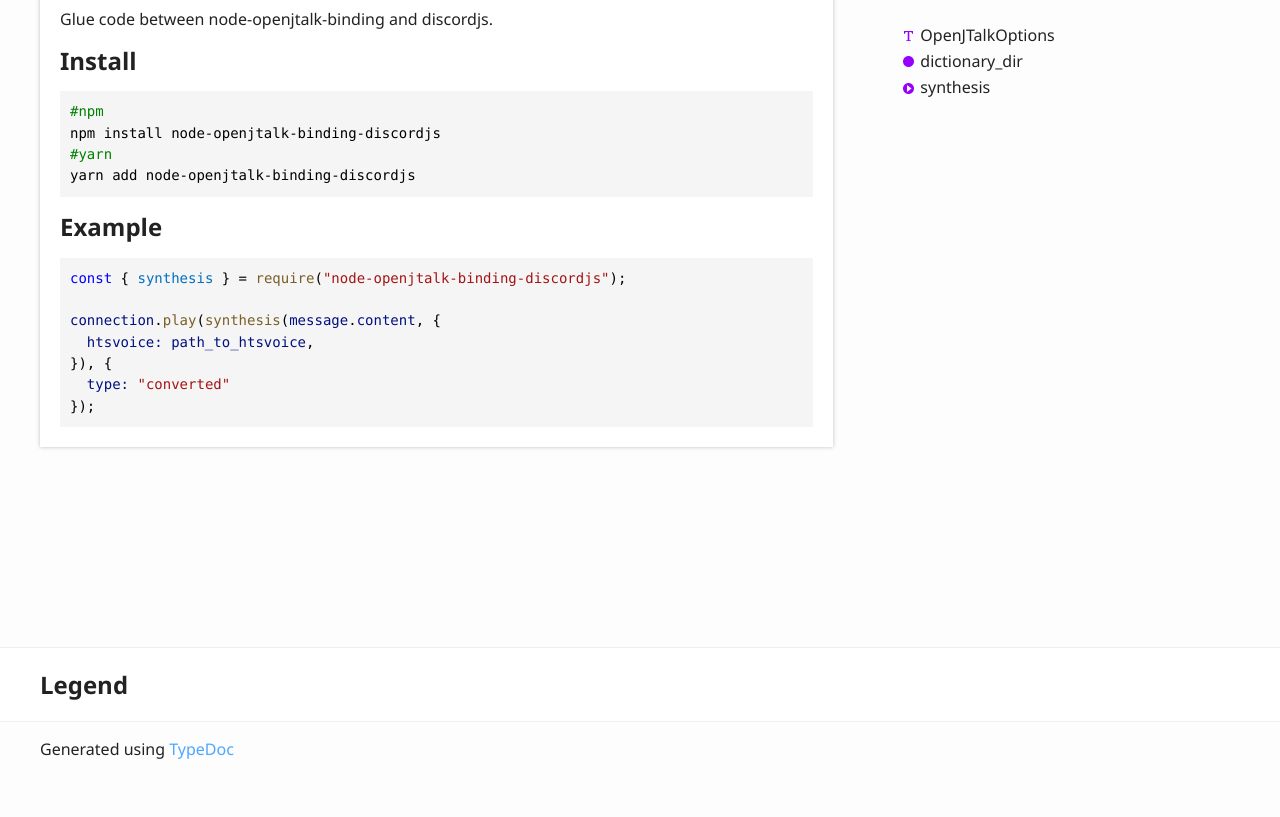
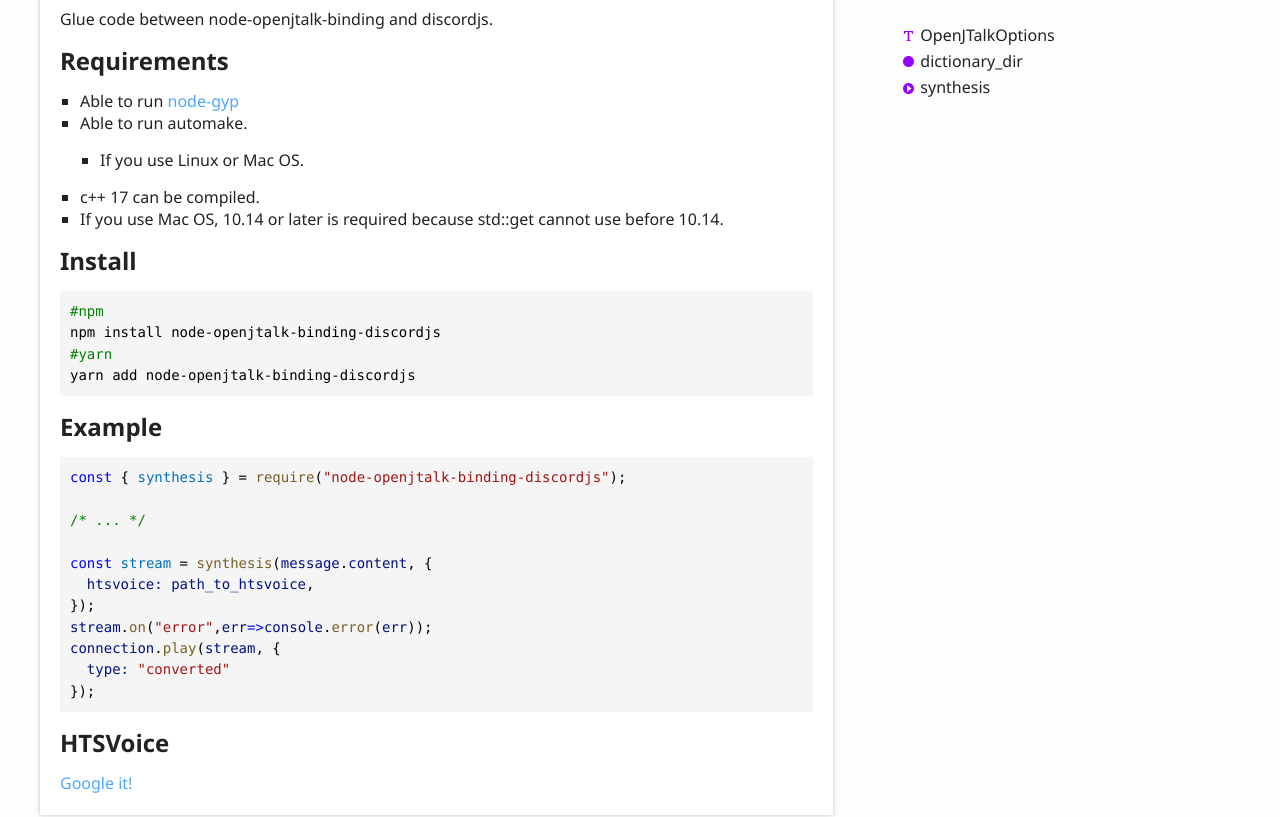
Before and after one commit to tignear/node-openjtalk-binding-discordjs, a plain HTML site: page master/index.html in a window 1280 px wide. Shown: the part 227-1044 px from the top of the page. Before the commit the page ends 1003 px from the top, so only its background shows below. Drawn offline with Linux system fonts and the light colour scheme.

Commit message:
deploy: e29740610f67de2384ffd6b2c31e88bae85d6f6c

```diff
--- a/master/index.html
+++ b/master/index.html
@@ -62,6 +62,18 @@
 					<h1>node-openjtalk-binding-discordjs</h1>
 				</a>
 				<p>Glue code between node-openjtalk-binding and discordjs.</p>
+				<a href="#requirements" id="requirements" style="color: inherit; text-decoration: none;">
+					<h2>Requirements</h2>
+				</a>
+				<ul>
+					<li>Able to run <a href="https://github.com/nodejs/node-gyp#installation">node-gyp</a></li>
+					<li>Able to run automake.<ul>
+							<li>If you use Linux or Mac OS.</li>
+						</ul>
+					</li>
+					<li>c++ 17 can be compiled. </li>
+					<li>If you use Mac OS, 10.14 or later is required because std::get cannot use before 10.14.</li>
+				</ul>
 				<a href="#install" id="install" style="color: inherit; text-decoration: none;">
 					<h2>Install</h2>
 				</a>
@@ -75,12 +87,20 @@
 				</a>
 				<pre><code class="language-js"><span style="color: #0000FF">const</span><span style="color: #000000"> { </span><span style="color: #0070C1">synthesis</span><span style="color: #000000"> } = </span><span style="color: #795E26">require</span><span style="color: #000000">(</span><span style="color: #A31515">&quot;node-openjtalk-binding-discordjs&quot;</span><span style="color: #000000">);</span>
 
-<span style="color: #001080">connection</span><span style="color: #000000">.</span><span style="color: #795E26">play</span><span style="color: #000000">(</span><span style="color: #795E26">synthesis</span><span style="color: #000000">(</span><span style="color: #001080">message</span><span style="color: #000000">.</span><span style="color: #001080">content</span><span style="color: #000000">, {</span>
+<span style="color: #008000">/* ... */</span>
+
+<span style="color: #0000FF">const</span><span style="color: #000000"> </span><span style="color: #0070C1">stream</span><span style="color: #000000"> = </span><span style="color: #795E26">synthesis</span><span style="color: #000000">(</span><span style="color: #001080">message</span><span style="color: #000000">.</span><span style="color: #001080">content</span><span style="color: #000000">, {</span>
 <span style="color: #000000">  </span><span style="color: #001080">htsvoice:</span><span style="color: #000000"> </span><span style="color: #001080">path_to_htsvoice</span><span style="color: #000000">,</span>
-<span style="color: #000000">}), {</span>
+<span style="color: #000000">});</span>
+<span style="color: #001080">stream</span><span style="color: #000000">.</span><span style="color: #795E26">on</span><span style="color: #000000">(</span><span style="color: #A31515">&quot;error&quot;</span><span style="color: #000000">,</span><span style="color: #001080">err</span><span style="color: #0000FF">=&gt;</span><span style="color: #001080">console</span><span style="color: #000000">.</span><span style="color: #795E26">error</span><span style="color: #000000">(</span><span style="color: #001080">err</span><span style="color: #000000">));</span>
+<span style="color: #001080">connection</span><span style="color: #000000">.</span><span style="color: #795E26">play</span><span style="color: #000000">(</span><span style="color: #001080">stream</span><span style="color: #000000">, {</span>
 <span style="color: #000000">  </span><span style="color: #001080">type:</span><span style="color: #000000"> </span><span style="color: #A31515">&quot;converted&quot;</span>
 <span style="color: #000000">});</span>
 </code></pre>
+				<a href="#htsvoice" id="htsvoice" style="color: inherit; text-decoration: none;">
+					<h2>HTSVoice</h2>
+				</a>
+				<p><a href="https://www.google.com/search?q=htsvoice">Google it!</a></p>
 			</div>
 		</div>
 		<div class="col-4 col-menu menu-sticky-wrap menu-highlight">
```
Also changed, not shown: master/modules.html (+3 -3 lines).
